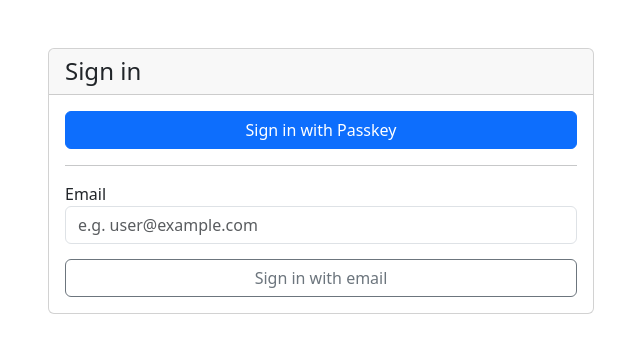
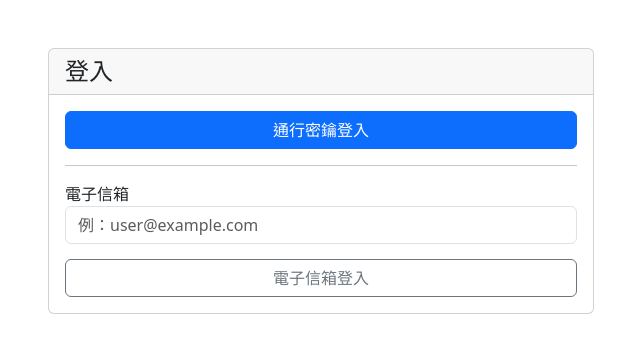
Before and after one commit to Chun-Cheng/green-learning, a FastAPI app: page /signin in a window 1280 px wide. Shown: the top 353 px of the page, without its empty margins (319-959 px from the left). Run offline with FastAPI, Linux system fonts and the light colour scheme.

Commit message:
Fix: Update pages
- Change page texts into zh-Hant-TW
- Move static files
- Add alert message boxes
- Modify homepage nav-items

```diff
--- a/static/css/signup.css
+++ b/static/css/signup.css
@@ -8,3 +8,7 @@ label {
     width: 100%;
     display: inline-block;
 }
+
+#alert {
+    display: none;
+}
--- a/templates/signin.html
+++ b/templates/signin.html
@@ -3,8 +3,8 @@
 <head>
     <meta charset="UTF-8">
     <meta name="viewport" content="width=device-width, initial-scale=1.0">
-    <title>Sign in - Green Learning</title>
-    <link rel="shortcut icon" href="/static/favicon.ico" type="image/x-icon">
+    <title>登入 - Green Learning</title>
+    <link rel="shortcut icon" href="/static/image/favicon.ico" type="image/x-icon">
     <link rel="stylesheet" href="https://cdn.jsdelivr.net/npm/bootstrap@5.3.2/dist/css/bootstrap.min.css">
     <link rel="stylesheet" href="/static/css/signin.css">
     <script src="https://cdn.jsdelivr.net/npm/bootstrap@5.3.2/dist/js/bootstrap.bundle.min.js"></script>
@@ -15,35 +15,35 @@
             <div class="col-md-6">
                 <div class="card">
                     <div class="card-header">
-                        <h4 class="mb-0">Sign in</h4>
+                        <h4 class="mb-0">登入</h4>
                     </div>
                     <div class="card-body">
                         <!-- passkey login alert message -->
                         <div class="alert alert-warning" id="passkey-alert" role="alert">
-                            A simple warning alert—check it out!
+                            通行密鑰登入警告訊息
                         </div>
                         <!-- passkey login button -->
-                        <button class="btn btn-primary col-12" id="btn-passkey-signin">Sign in with Passkey</button>
+                        <button class="btn btn-primary col-12" id="btn-passkey-signin">通行密鑰登入</button>
                         <hr>
                         <!-- email login alert message -->
                         <div class="alert alert-warning" id="email-alert" role="alert">
-                            A simple warning alert—check it out!
+                            電子信箱登入警告訊息
                         </div>
                         <!-- email login form -->
                         <form class="form-inline" id="signin-form" method="post" action="#">
                             <div class="form-group">
-                                <label for="email">Email</label>
-                                <input type="email" class="form-control" id="email" placeholder="e.g. user@example.com" autocomplete="email webauthn" required>
+                                <label for="email">電子信箱</label>
+                                <input type="email" class="form-control" id="email" placeholder="例：user@example.com" autocomplete="email webauthn" required>
                             </div>
-                            <button type="submit" class="btn btn-outline-secondary col-12" id="submit-btn">Sign in with email</button>
+                            <button type="submit" class="btn btn-outline-secondary col-12" id="submit-btn">電子信箱登入</button>
                         </form>
                         <!-- email login verify form -->
                         <form class="form-inline" id="verify-form" method="post" action="#">
                             <div class="form-group">
-                                <label for="verify-code">Verify Code</label>
+                                <label for="verify-code">驗證碼</label>
                                 <input type="text" class="form-control" id="verify-code" placeholder="Verify code sent to your email" autocomplete="off" required>
                             </div>
-                            <button type="submit" class="btn btn-primary col-12" id="verify-btn">Sign in</button>
+                            <button type="submit" class="btn btn-primary col-12" id="verify-btn">登入</button>
                         </form>
                     </div>
                 </div>
```
Also changed, not shown: templates/root.html (+8 -6 lines), templates/signup.html (+13 -8 lines), static/css/style.css (renamed from static/style.css), static/image/favicon.ico (renamed from static/favicon.ico).
